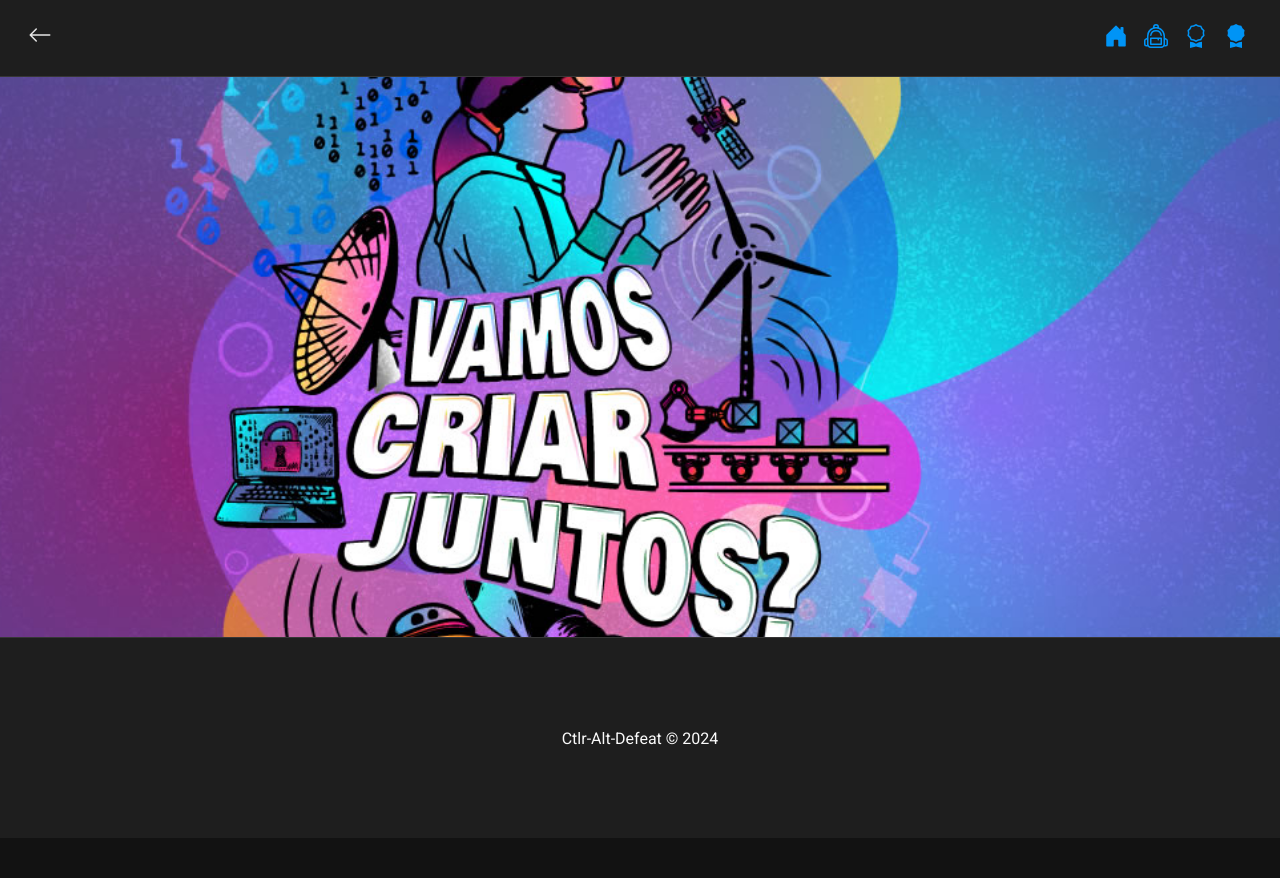
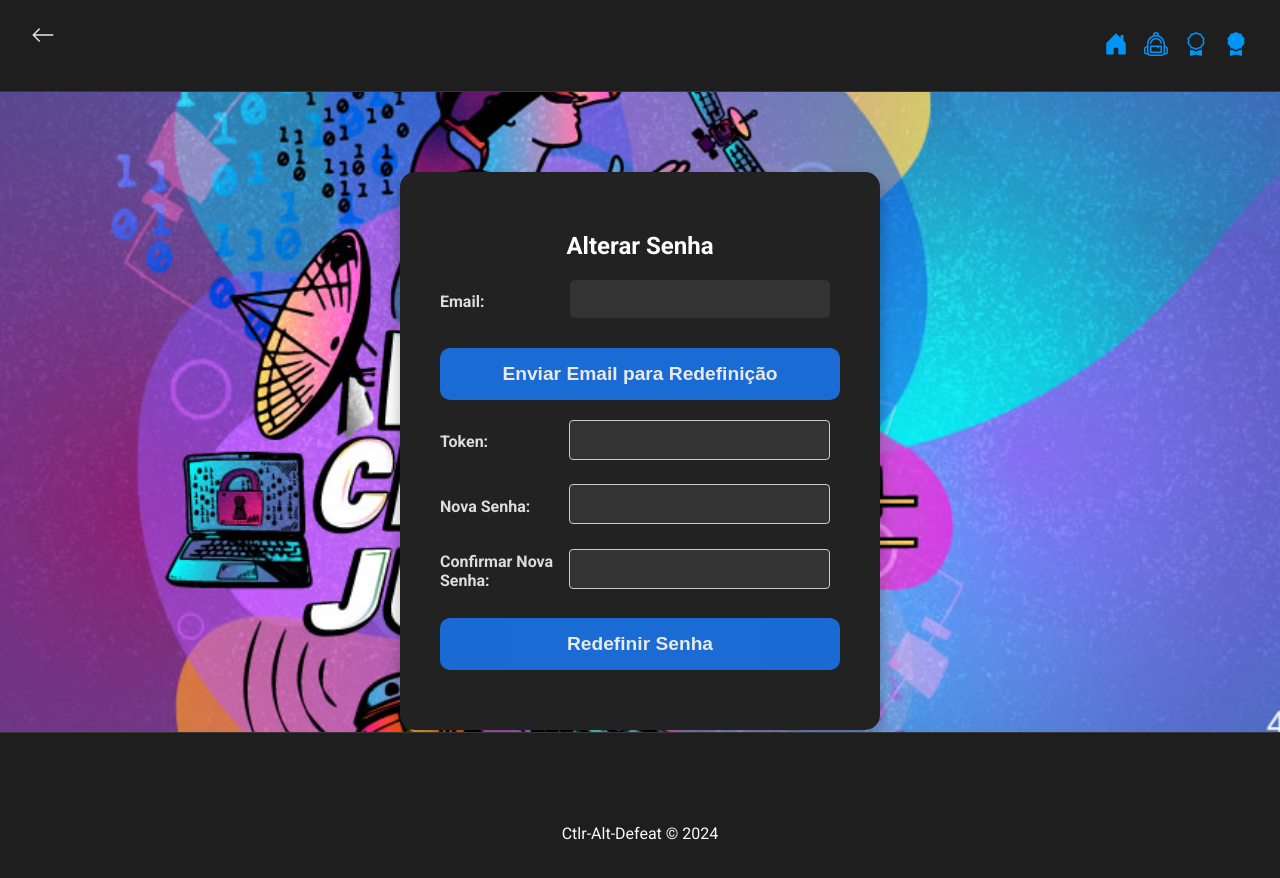
Before and after one commit to S204-Inatel-2024-1/Front_Ctrl-Alt-Defeat, a React (Create React App) app in the folder front_ctrl-alt-defeat/: page /AlterarSenha in a window 1280 px wide. Shown: the top 878 px of the page. Before the commit the page ends 838 px from the top, so only its background shows below. Built offline with nearby package versions, Linux system fonts and the light colour scheme.

Commit message:
Adicionando aluno funcional e criacao da pagina de alterar senha, sem resposta visual para o usuario porem funcional

```diff
--- a/front_ctrl-alt-defeat/src/App.js
+++ b/front_ctrl-alt-defeat/src/App.js
@@ -28,6 +28,7 @@ import EditarEquipeAdm from './pages/equipe/EditarEquipeAdm';
 import TodasEquipes from './pages/equipe/TodasEquipes';
 import EditarStatusEquipes from './pages/equipe/EditarStatusEquipes';
 import ExcluirPage from './pages/excluir/ExcluirPage';
+import AlterarSenha from './pages/senhas/AlterarSenha';
 
 import { NavigationProvider } from './components/Navegacao';
 
@@ -61,6 +62,7 @@ function App() {
               <Route path='/TodasEquipes' element={<TodasEquipes />} />
               <Route path='/EditarStatusEquipes' element={<EditarStatusEquipes />} />
               <Route path='/ExcluirPage' element={<ExcluirPage />} />
+              <Route path='/AlterarSenha' element={<AlterarSenha />} />
             </Routes>
           </div>
           <Footer />
--- a/front_ctrl-alt-defeat/src/pages/equipe/EditarEquipe.css
+++ b/front_ctrl-alt-defeat/src/pages/equipe/EditarEquipe.css
@@ -102,6 +102,7 @@ button[type="submit"]:hover {
   font-size: 1em;
   font-weight: bold;
   cursor: pointer;
+  transition: background-color 0.3s ease;
 }
 
 .close-button:hover {
@@ -116,22 +117,74 @@ button[type="submit"]:hover {
 .member-list li {
   display: flex;
   justify-content: space-between;
-  margin: 10px 0;
-  padding: 5px 10px;
-  background: #222;
-  border: 1px solid #ddd;
-  border-radius: 4px;
+  align-items: center;
+  background: #333;
+  margin-bottom: 10px;
+  padding: 10px;
+  border-radius: 5px;
 }
 
 .remove-button {
-  background: #e74c3c;
-  color: white;
+  padding: 5px 10px;
+  border-radius: 5px;
   border: none;
-  padding: 5px 10px;
+  background-color: #e91e63;
+  color: #fff;
+  font-size: 0.9em;
   cursor: pointer;
-  border-radius: 4px;
+  transition: background-color 0.3s ease;
 }
 
 .remove-button:hover {
-  background: #c0392b;
+  background-color: #d81b60;
 }
+
+.add-member-button {
+  padding: 10px 20px;
+  border-radius: 5px;
+  border: none;
+  background-color: #1a73e8;
+  color: #fff;
+  font-size: 1em;
+  font-weight: bold;
+  cursor: pointer;
+  transition: background-color 0.3s ease;
+  margin-top: 10px;
+}
+
+.add-member-button:hover {
+  background-color: #1669c1;
+}
+
+.add-member-form {
+  display: flex;
+  align-items: center;
+  margin-top: 10px;
+}
+
+.add-member-form input {
+  flex: 1;
+  padding: 10px;
+  border-radius: 5px;
+  border: none;
+  background-color: #333;
+  color: #ddd;
+  font-size: 1em;
+  margin-right: 10px;
+}
+
+.add-member-form button {
+  padding: 10px 20px;
+  border-radius: 5px;
+  border: none;
+  background-color: #1a73e8;
+  color: #fff;
+  font-size: 1em;
+  font-weight: bold;
+  cursor: pointer;
+  transition: background-color 0.3s ease;
+}
+
+.add-member-form button:hover {
+  background-color: #1669c1;
+}
--- a/front_ctrl-alt-defeat/src/pages/equipe/EditarEquipe.js
+++ b/front_ctrl-alt-defeat/src/pages/equipe/EditarEquipe.js
@@ -10,6 +10,8 @@ const EditarEquipe = () => {
   const [error, setError] = useState(null);
   const [showPopup, setShowPopup] = useState(false);
   const [popupMessage, setPopupMessage] = useState('');
+  const [showAddMemberField, setShowAddMemberField] = useState(false);
+  const [newMemberEmail, setNewMemberEmail] = useState('');
   const [formData, setFormData] = useState({
     newName: '',
     newNameOrientador: '',
@@ -83,6 +85,33 @@ const EditarEquipe = () => {
     }
   };
 
+  const handleAddMember = async () => {
+    if (!newMemberEmail) {
+      setPopupMessage('Por favor, insira um email.');
+      setShowPopup(true);
+      return;
+    }
+
+    try {
+      const response = await authService.addAlunoToEquipe({
+        email: newMemberEmail,
+        number: equipeId
+      });
+      if (response.msg === 'Aluno Registrado com Sucesso.') {
+        const updatedEquipeData = await authService.getEquipe(equipeId);
+        setEquipeData(updatedEquipeData);
+        setNewMemberEmail('');
+        setShowAddMemberField(false);
+      } else {
+        setPopupMessage(response.msg);
+        setShowPopup(true);
+      }
+    } catch (err) {
+      setPopupMessage('Failed to add member.');
+      setShowPopup(true);
+    }
+  };
+
   if (error) {
     return <div className="error-message">Error: {error}</div>;
   }
@@ -146,11 +175,29 @@ const EditarEquipe = () => {
           </li>
         ))}
       </ul>
+      {showAddMemberField ? (
+        <div className="add-member-form">
+          <input
+            type="email"
+            value={newMemberEmail}
+            onChange={(e) => setNewMemberEmail(e.target.value)}
+            placeholder="Email do aluno"
+          />
+          <button onClick={handleAddMember}>Adicionar</button>
+        </div>
+      ) : (
+        <button
+          className="add-member-button"
+          onClick={() => setShowAddMemberField(true)}
+        >
+          Adicionar
+        </button>
+      )}
       {showPopup && (
         <div className="popup">
           <div className="popup-content">
             <p>{popupMessage}</p>
-            <button className="close-button" onClick={closePopup}>Voltar</button>
+            <button className="close-button" onClick={closePopup}>OK</button>
           </div>
         </div>
       )}
--- a/front_ctrl-alt-defeat/src/pages/profile/ProfileAdm.js
+++ b/front_ctrl-alt-defeat/src/pages/profile/ProfileAdm.js
@@ -90,7 +90,7 @@ const ProfileAdm = () => {
       <h2>Administrador</h2>
       <button className="profile-adm-button" onClick={() => handleNavigate('/EditarEquipeAdm')}>Cadastrar Equipes</button>
       <button className="profile-adm-button" onClick={() => handleNavigate('/EditarStatusEquipes')}>Editar Status das Equipes</button>
-      <button className="profile-adm-button" onClick={() => handleNavigate('/ExcluirPage')}>Adicionar/remover membro da equipe</button>
+      <button className="profile-adm-button" onClick={() => handleNavigate('/ExcluirPage')}>Excluir Aluno/Orientador</button>
       <button className="profile-adm-button" onClick={() => handleNavigate('/TodasEquipes')}>Ver Equipes</button>
 
       <div className="global-settings">
@@ -126,6 +126,8 @@ const ProfileAdm = () => {
         />
         <button onClick={handleFileUpload}>Enviar Arquivo</button>
       </div>
+
+      <button className="profile-adm-button" onClick={() => handleNavigate('/AlterarSenha')}>Alterar Senha</button>
     </div>
   );
 };
--- a/front_ctrl-alt-defeat/src/pages/profile/ProfileAluno.js
+++ b/front_ctrl-alt-defeat/src/pages/profile/ProfileAluno.js
@@ -5,6 +5,7 @@ import authService from '../../services/authService';
 import "./Profile.css";
 import { BsChevronDown, BsChevronUp } from 'react-icons/bs';
 import { parseISO, format } from 'date-fns';
+import { useNavigate } from 'react-router-dom';
 
 const ProfileAluno = () => {
   const { user, loading } = useSelector((state) => state.auth);
@@ -13,6 +14,8 @@ const ProfileAluno = () => {
   const [showTeams, setShowTeams] = useState(false);
   const [globalPhase, setGlobalPhase] = useState('');
   const [globalDate, setGlobalDate] = useState('');
+
+  const navigate = useNavigate();
 
   const toggleTeamsVisibility = () => {
     setShowTeams(!showTeams);
@@ -114,6 +117,7 @@ const ProfileAluno = () => {
             <span className="value">{globalDate}</span>
           </li>
         </ul>
+        <button className="profile-adm-button" onClick={() => navigate('/AlterarSenha')}>Alterar Senha</button>
       </div>
     </div>
   );
--- a/front_ctrl-alt-defeat/src/pages/profile/ProfileOrientador.js
+++ b/front_ctrl-alt-defeat/src/pages/profile/ProfileOrientador.js
@@ -1,6 +1,7 @@
 import React, { useEffect, useState } from 'react';
 import { NavLink } from 'react-router-dom';
 import { useSelector } from 'react-redux';
+import { useNavigate } from 'react-router-dom';
 import authService from '../../services/authService';
 import "./Profile.css";
 import { BsChevronDown, BsChevronUp } from 'react-icons/bs';
@@ -13,6 +14,8 @@ const ProfileOrientador = () => {
   const [showTeams, setShowTeams] = useState(false);
   const [globalPhase, setGlobalPhase] = useState('');
   const [globalDate, setGlobalDate] = useState('');
+
+  const navigate = useNavigate();
 
   const toggleTeamsVisibility = () => {
     setShowTeams(!showTeams);
@@ -122,6 +125,7 @@ const ProfileOrientador = () => {
             </span>
           </li>
         </ul>
+        <button className="profile-adm-button" onClick={() => navigate('/AlterarSenha')}>Alterar Senha</button>
       </div>
     </div>
   );
--- /dev/null
+++ b/front_ctrl-alt-defeat/src/pages/senhas/AlterarSenha.css
@@ -0,0 +1,77 @@
+.alterar-senha-container {
+  display: flex;
+  flex-direction: column;
+  align-items: center;
+  justify-content: center;
+  margin: 20px;
+  background-color: #222;
+  border-radius: 15px;
+  box-shadow: 0 8px 16px 0 rgba(0, 0, 0, 0.3);
+  padding: 40px;
+  max-width: 400px;
+  margin: 80px auto;
+  color: #fff;
+}
+
+h2 {
+  margin-bottom: 20px;
+}
+
+.alterar-senha-form {
+  display: flex;
+  flex-direction: column;
+  align-items: stretch;
+  width: 100%;
+  max-width: 400px;
+}
+
+.form-group {
+  margin-bottom: 15px;
+}
+
+.form-group label {
+  margin-bottom: 5px;
+  font-weight: bold;
+}
+
+.form-group input {
+  padding: 10px;
+  border: 1px solid #ccc;
+  border-radius: 4px;
+  width: 100%;
+  box-sizing: border-box;
+}
+
+button {
+  padding: 10px 15px;
+  margin-top: 5px;
+  margin-bottom: 20px;
+  border: none;
+  border-radius: 4px;
+  background-color: #007bff;
+  color: white;
+  cursor: pointer;
+}
+
+button:hover {
+  background-color: #0056b3;
+}
+
+.voltar-button {
+  margin-top: 20px;
+  background-color: #6c757d;
+}
+
+.voltar-button:hover {
+  background-color: #5a6268;
+}
+
+.error-message {
+  color: red;
+  margin-bottom: 15px;
+}
+
+.success-message {
+  color: green;
+  margin-bottom: 15px;
+}
--- /dev/null
+++ b/front_ctrl-alt-defeat/src/pages/senhas/AlterarSenha.js
@@ -0,0 +1,89 @@
+import React, { useState } from 'react';
+import authService from '../../services/authService';
+import './AlterarSenha.css'
+
+const AlterarSenha = () => {
+  const [email, setEmail] = useState('');
+  const [newPassword, setNewPassword] = useState('');
+  const [confirmPass, setConfirmPass] = useState('');
+  const [token, setToken] = useState('');
+  const [message, setMessage] = useState('');
+  const [error, setError] = useState('');
+
+  const handleForgotPassword = async (e) => {
+    e.preventDefault();
+    try {
+      const res = await authService.forgotPassword({ email });
+      setMessage(res.message);
+    } catch (err) {
+      setError('Erro ao solicitar redefinição de senha.');
+    }
+  };
+
+  const handleResetPassword = async (e) => {
+    e.preventDefault();
+    try {
+      const res = await authService.resetPassword({ email, token, newPassword, confirmPass });
+      setMessage(res.message);
+    } catch (err) {
+      setError('Erro ao redefinir senha.');
+    }
+  };
+
+  return (
+    <div className="alterar-senha-container">
+      <h2>Alterar Senha</h2>
+      {error && <div className="error-message">{error}</div>}
+      {message && <div className="success-message">{message}</div>}
+      <form onSubmit={handleForgotPassword} className="alterar-senha-form">
+        <div className="form-group">
+          <label htmlFor="email">Email:</label>
+          <input
+            type="email"
+            id="email"
+            value={email}
+            onChange={(e) => setEmail(e.target.value)}
+            required
+          />
+        </div>
+        <button type="submit">Enviar Email para Redefinição</button>
+      </form>
+
+      <form onSubmit={handleResetPassword} className="alterar-senha-form">
+        <div className="form-group">
+          <label htmlFor="token">Token:</label>
+          <input
+            type="text"
+            id="token"
+            value={token}
+            onChange={(e) => setToken(e.target.value)}
+            required
+          />
+        </div>
+        <div className="form-group">
+          <label htmlFor="newPassword">Nova Senha:</label>
+          <input
+            type="password"
+            id="newPassword"
+            value={newPassword}
+            onChange={(e) => setNewPassword(e.target.value)}
+            required
+          />
+        </div>
+        <div className="form-group">
+          <label htmlFor="newPassword">Confirmar Nova Senha:</label>
+          <input
+            type="password"
+            id="newPassword"
+            value={confirmPass}
+            onChange={(e) => setConfirmPass(e.target.value)}
+            required
+          />
+        </div>
+        <button type="submit">Redefinir Senha</button>
+      </form>
+    </div>
+  );
+};
+
+export default AlterarSenha;
```
Also changed, not shown: front_ctrl-alt-defeat/src/services/authService.js (+49 -2 lines).
